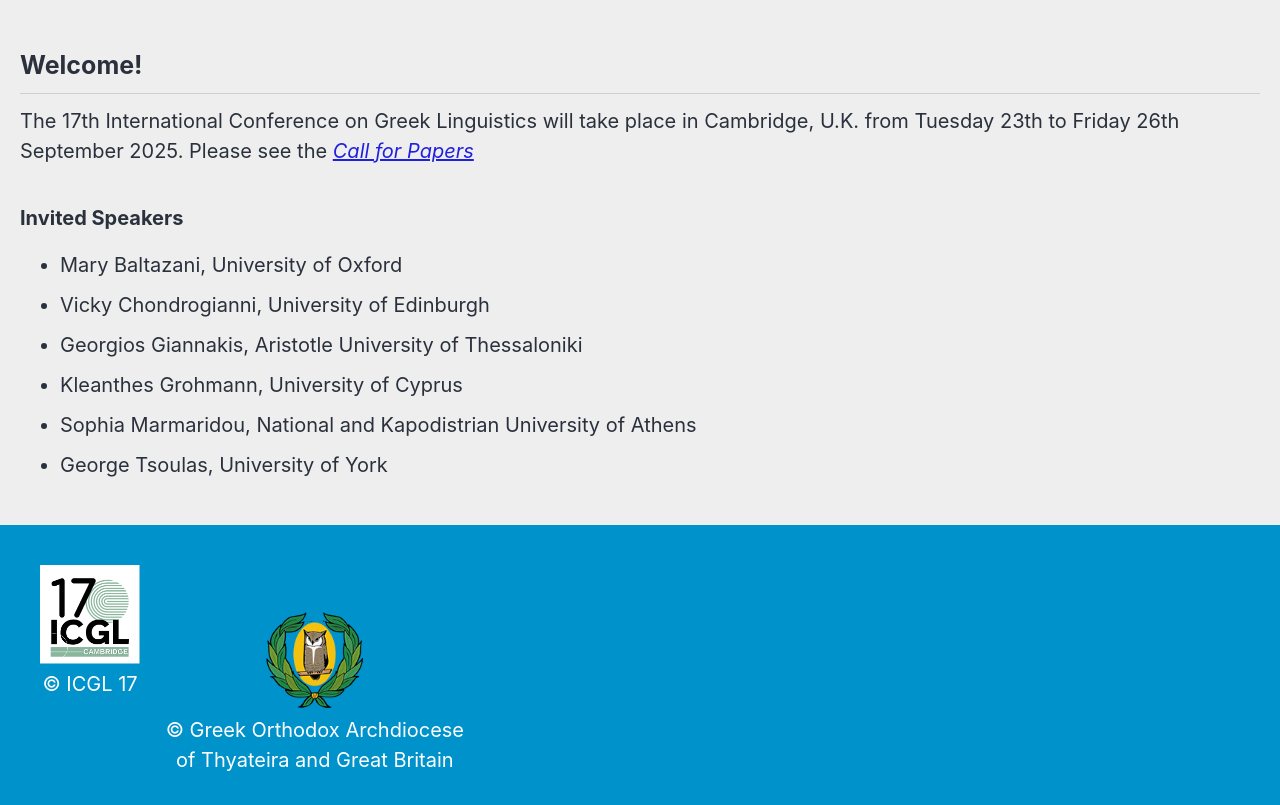
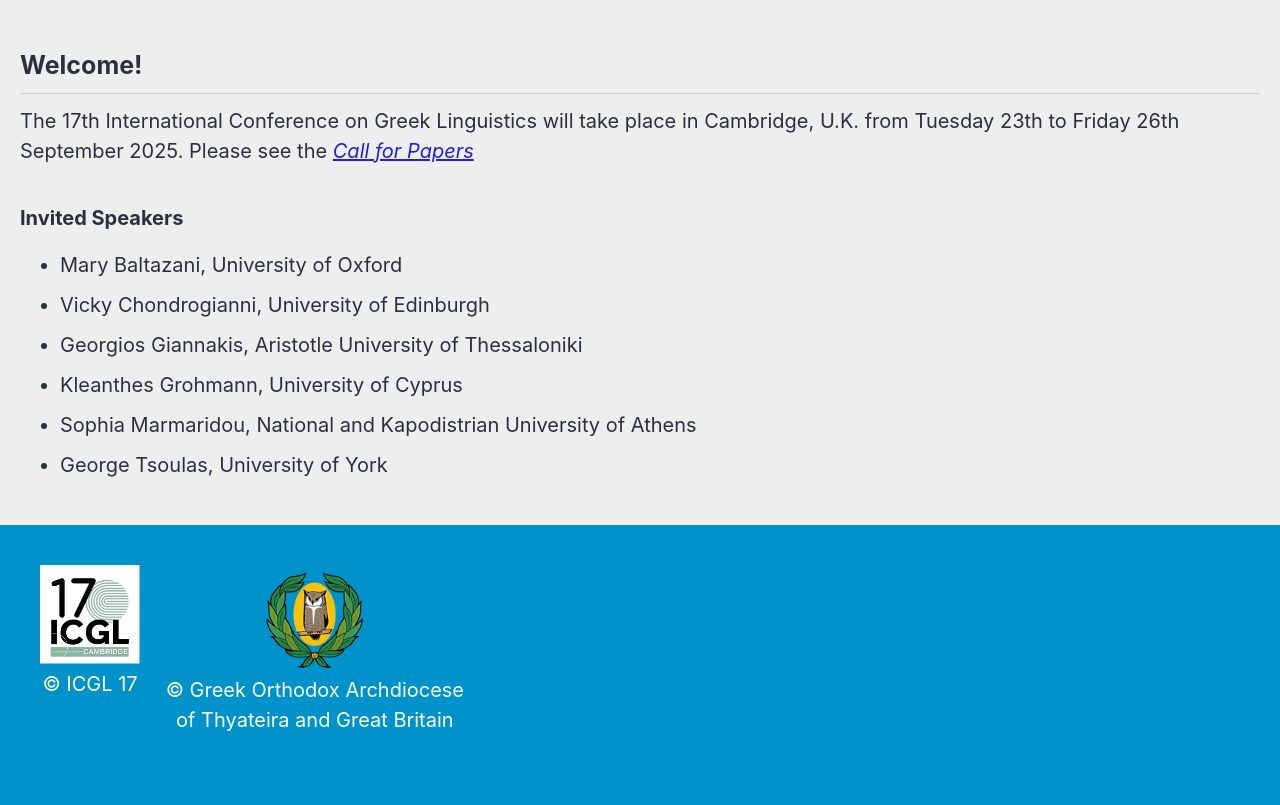
Before and after one commit to roryleung/ICGL17, a Jekyll site: the page built from _pages/home.md, in a window 1280 px wide. Shown: the part 417-1222 px from the top of the page. Built offline with Jekyll 4.4.1, drawn with Linux system fonts in a browser that asks for light colours; cached includes are drawn as plain includes; nearby versions of some CDN libraries.

Commit message:
Update custom.html

```diff
--- a/_includes/footer/custom.html
+++ b/_includes/footer/custom.html
@@ -7,7 +7,7 @@
 
     <div style="text-align: center; display: inline-block; vertical-align: bottom;">
       <img src="/assets/images/logo_owl_icon.png" alt="Owl Icon Logo" style="width: 100px; height: auto;">
-      <p style="color: white; margin-top: 5px; margin-bottom: -50px;">
+      <p style="color: white; margin-top: 5px; margin-bottom: -10px;">
         &copy; Greek Orthodox Archdiocese<br>of Thyateira and Great Britain
       </p>
     </div>
```
